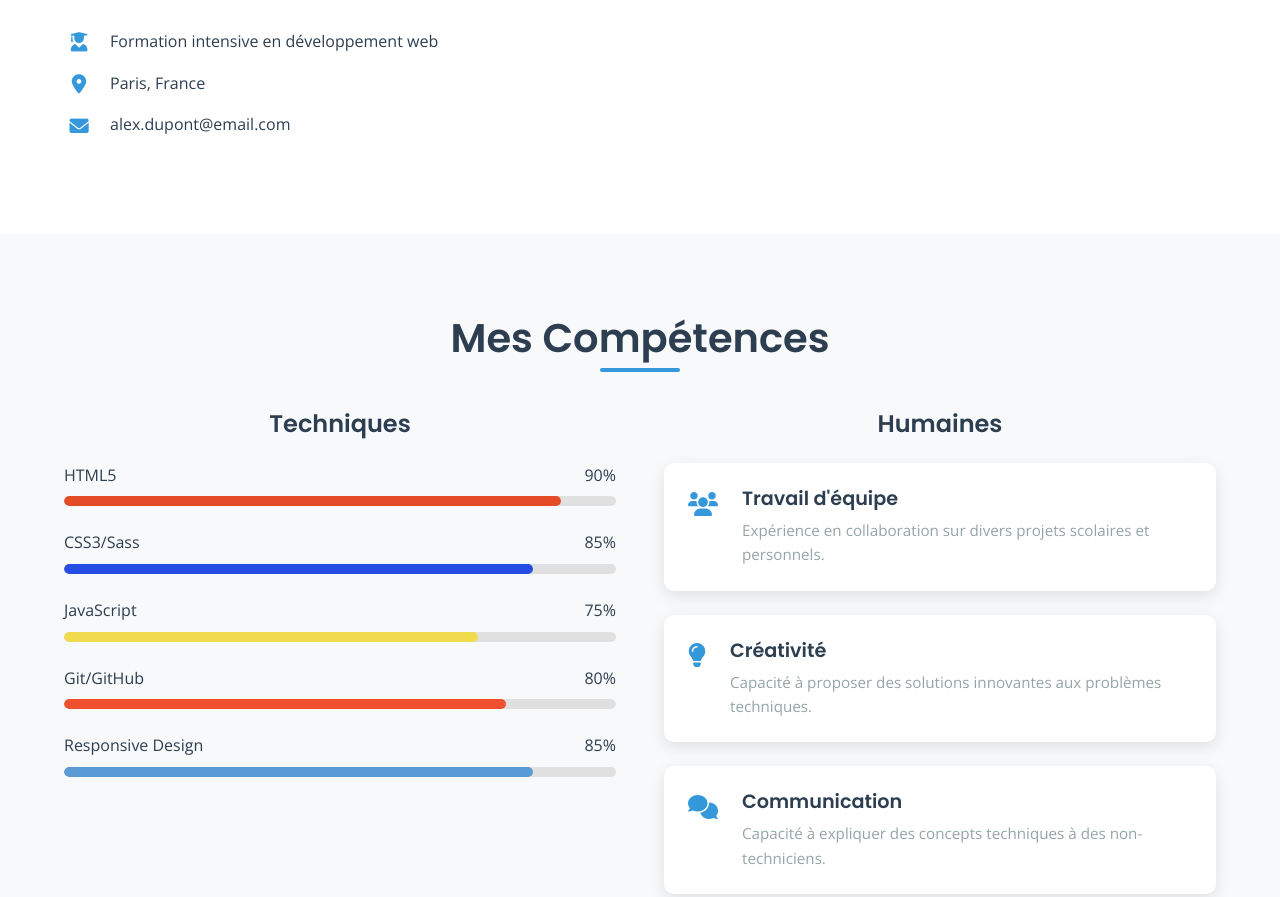
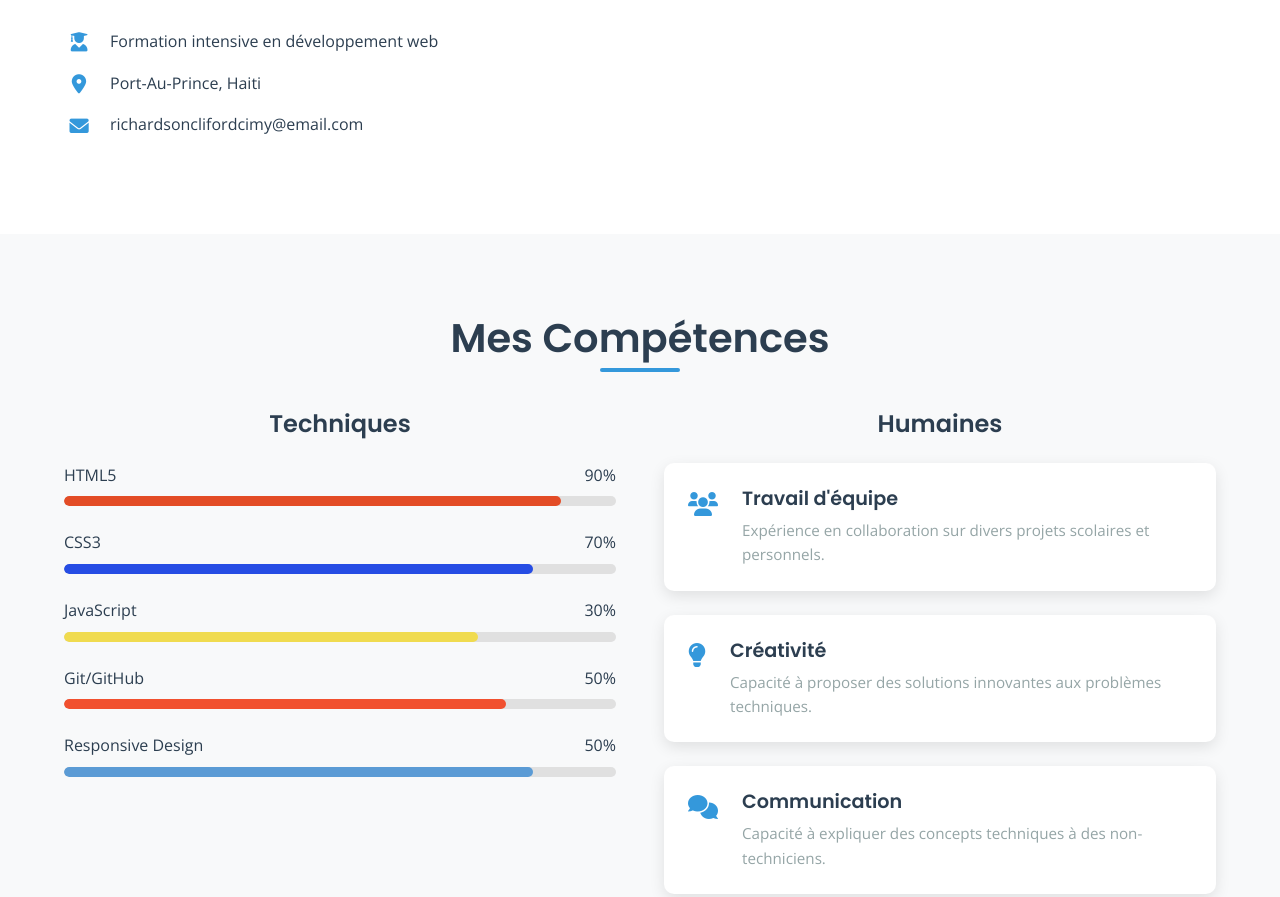
Before and after one commit to cimyrichardson/D-Clic-Projet-Final, a plain HTML site: page index.html in a window 1280 px wide. Shown: the part 1280-2177 px from the top of the page. Drawn offline with nearby package versions, Linux system fonts and the light colour scheme.

Commit message:
home done

```diff
--- a/index.html
+++ b/index.html
@@ -12,7 +12,7 @@
     <!-- Navigation -->
     <nav id="navbar">
         <div class="container">
-            <a href="index.html" class="logo">Richardson Cliford Cimy</a>
+            <a href="index.html" class="logo">RCC</a>
             <ul class="nav-links">
                 <li><a href="#home">Accueil</a></li>
                 <li><a href="#about">À propos</a></li>
@@ -31,8 +31,8 @@
     <section id="home" class="hero">
         <div class="container">
             <div class="hero-content">
-                <h1>Bonjour, je suis <span>Richardson Cliford CImy</span></h1>
-                <h2>Développeur Web Front-End</h2>
+                <h1><span>Richardson Cliford CIMY</span></h1>
+                <h2>Aspirant Full-Stack Développeur Web</h2>
                 <p>Je crée des expériences web modernes, accessibles et performantes avec des technologies à jour.</p>
                 <a href="#projects" class="btn">Voir mes projets</a>
             </div>
@@ -58,11 +58,11 @@
                         </div>
                         <div class="detail-item">
                             <i class="fas fa-map-marker-alt"></i>
-                            <span>Paris, France</span>
+                            <span>Port-Au-Prince, Haiti</span>
                         </div>
                         <div class="detail-item">
                             <i class="fas fa-envelope"></i>
-                            <span>alex.dupont@email.com</span>
+                            <span>richardsonclifordcimy@email.com</span>
                         </div>
                     </div>
                 </div>
@@ -91,8 +91,8 @@
                     </div>
                     <div class="skill-item">
                         <div class="skill-info">
-                            <span>CSS3/Sass</span>
-                            <span>85%</span>
+                            <span>CSS3</span>
+                            <span>70%</span>
                         </div>
                         <div class="skill-bar">
                             <div class="skill-progress css"></div>
@@ -101,7 +101,7 @@
                     <div class="skill-item">
                         <div class="skill-info">
                             <span>JavaScript</span>
-                            <span>75%</span>
+                            <span>30%</span>
                         </div>
                         <div class="skill-bar">
                             <div class="skill-progress js"></div>
@@ -110,7 +110,7 @@
                     <div class="skill-item">
                         <div class="skill-info">
                             <span>Git/GitHub</span>
-                            <span>80%</span>
+                            <span>50%</span>
                         </div>
                         <div class="skill-bar">
                             <div class="skill-progress git"></div>
@@ -119,7 +119,7 @@
                     <div class="skill-item">
                         <div class="skill-info">
                             <span>Responsive Design</span>
-                            <span>85%</span>
+                            <span>50%</span>
                         </div>
                         <div class="skill-bar">
                             <div class="skill-progress responsive"></div>
```
